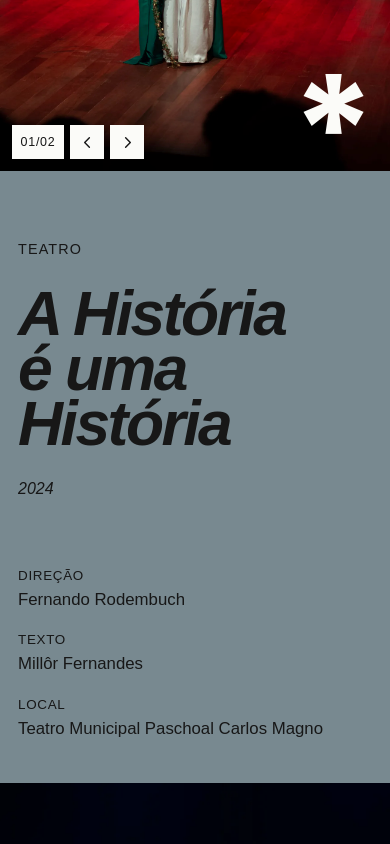
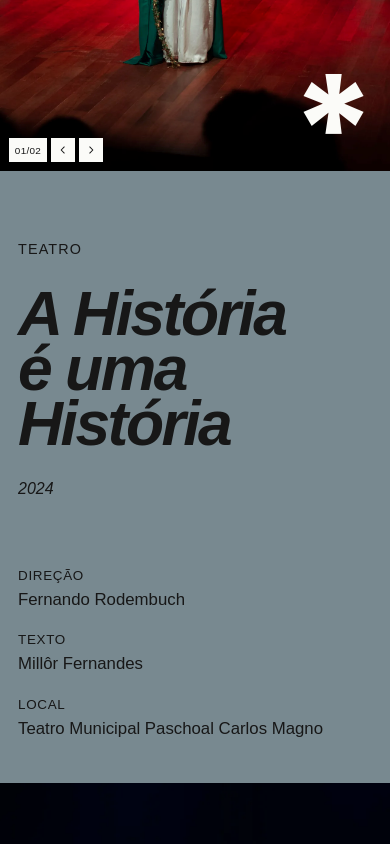
Before and after one commit to luis-ota/isabella-monteiro, a React (Vite) app: page / in a window 390 px wide. Shown: the part 3580-4424 px from the top of the page. Built offline with nearby package versions, Linux system fonts and the light colour scheme; a web font is replaced by a local one.

Commit message:
fix: reduz controles do carrossel no mobile
- botoes 24px, contador 38x24 e margens menores para nao cobrir as fotos

```diff
--- a/src/styles.css
+++ b/src/styles.css
@@ -1060,26 +1060,26 @@ img {
   }
 
   .work-nav {
-    bottom: 12px;
-    left: 12px;
-    gap: 6px;
+    bottom: 9px;
+    left: 9px;
+    gap: 4px;
   }
 
   .work-counter {
-    min-width: 52px;
-    height: 34px;
-    font-size: 0.78rem;
-    letter-spacing: 0.06em;
+    min-width: 38px;
+    height: 24px;
+    font-size: 0.62rem;
+    letter-spacing: 0.03em;
   }
 
   .work-nav button {
-    width: 34px;
-    height: 34px;
+    width: 24px;
+    height: 24px;
   }
 
   .work-nav button svg {
-    width: 15px;
-    height: 15px;
+    width: 10px;
+    height: 10px;
   }
 
   .trajectory {
```
